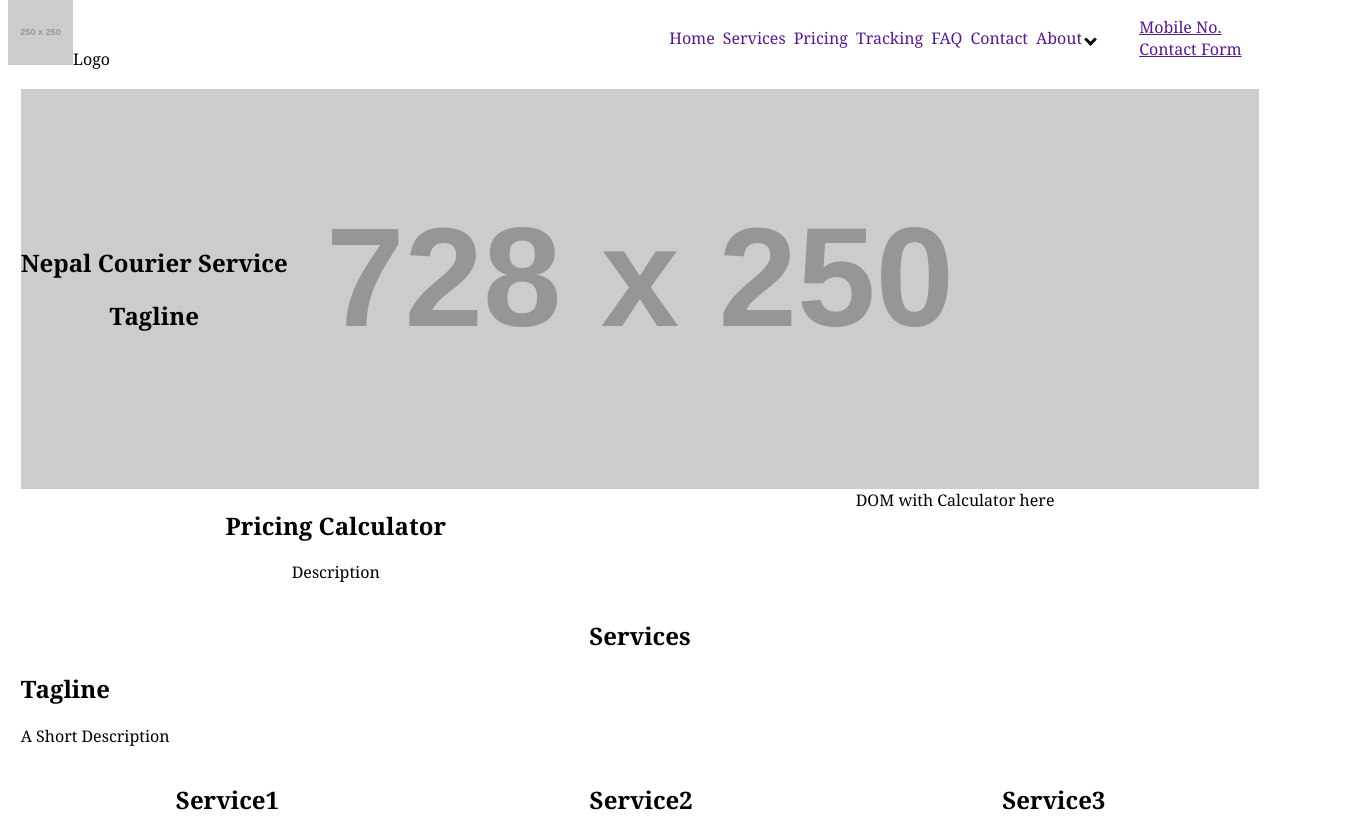
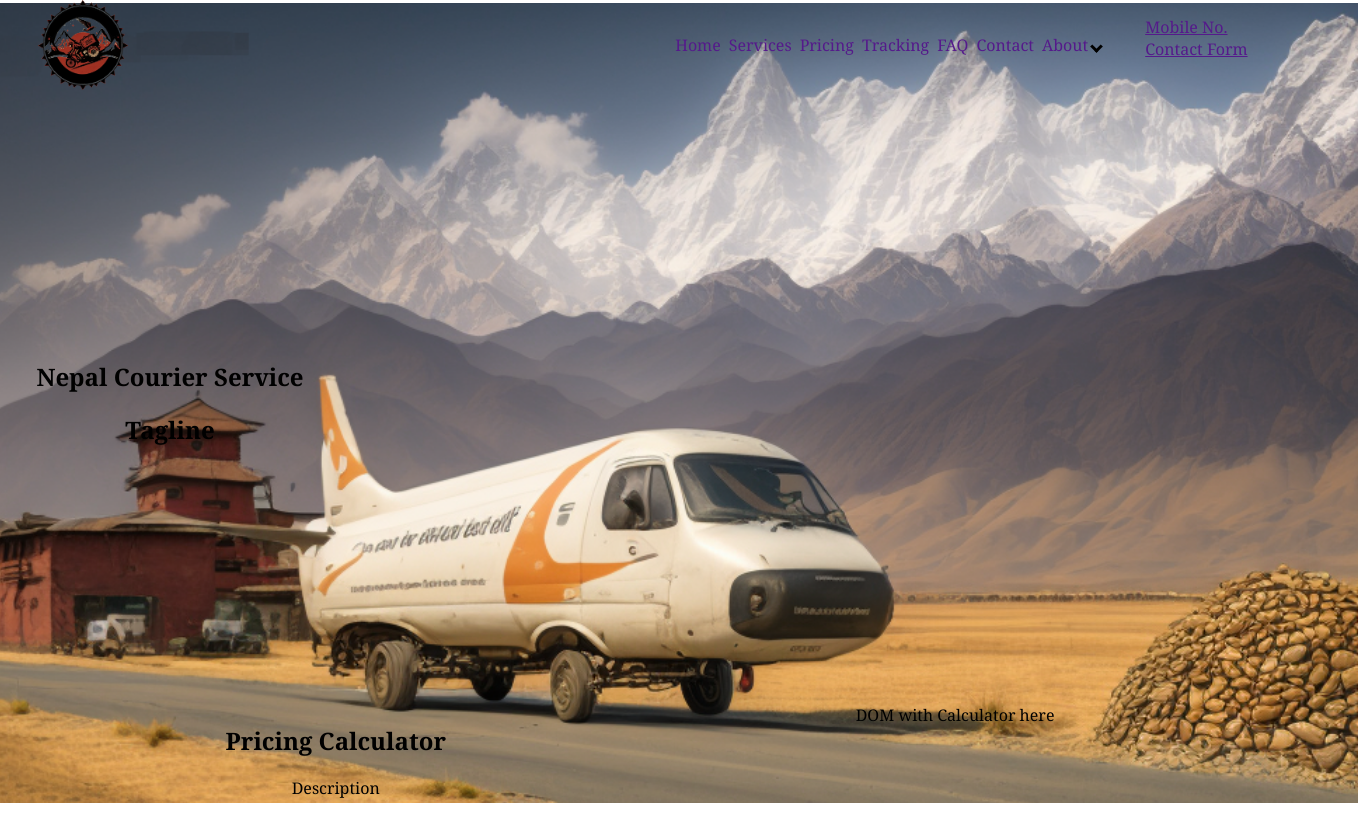
Before and after one commit to Tours-Travels-In-Nepal/nepalcourierservice, a plain HTML site: page index.html in a window 1280 px wide. Shown: the top 819 px of the page, 1358 px wide, since content can reach past the window. Drawn offline with Linux system fonts and the light colour scheme; placeholder pictures from the web are drawn by us.

Commit message:
some styles and assets

```diff
--- a/css/style.css
+++ b/css/style.css
@@ -21,6 +21,7 @@ section[name=top]{
 section[name=top]>.logo{
     /* background-color: aqua; */
     flex:1 100px;
+    padding-left: 30px;
 }
 img{
     height: auto;
@@ -34,7 +35,7 @@ section[name=top]>.nav{
     justify-content: flex-end;
 }
 .navbg{
-    background-color: rgba(255, 0, 162, 1);
+    background-color: rgb(226, 122, 58);
 }
 section[name=top]>.nav>ul{
     align-self: center;
@@ -49,15 +50,17 @@ section[name=top]>.contact li{
 }
 
 section[name=hero]{
-    height:50vh;
+    height:100vh;
     display: flex;
     flex-direction: row;
-    background-image: url("https://via.placeholder.com/728x250.png");
+    background-image: url("../images/landing1.png");
     background-repeat: no-repeat;
     background-size: cover;
     background-position: center;
+    margin:-8%;
 }
 section[name=hero]>.headline{
+    margin:8%;
     align-self: center;
 }
 
--- a/index.html
+++ b/index.html
@@ -8,7 +8,7 @@
 
         <section name="top">
             <div class="logo">
-                <img src="https://via.placeholder.com/250x250.png" alt="" width="65">Logo
+                <img src="images/courier.png" alt="" width="90">
             </div>
             <div class="nav">
                 <ul class="nested-dropdowns">
```
Also changed, not shown: images/courier.png (added), images/landing.png (added), images/landing1.png (added), images/nepal_courier.png (added).
